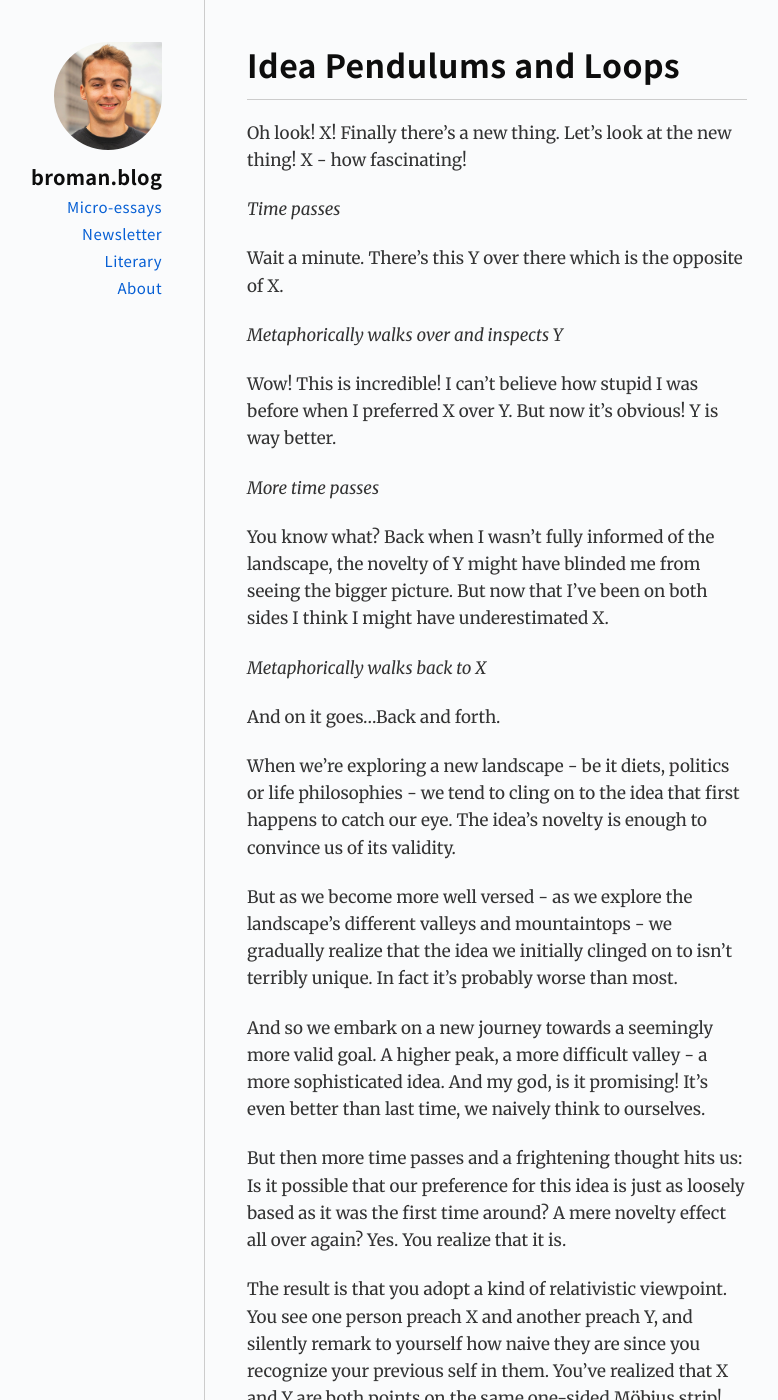
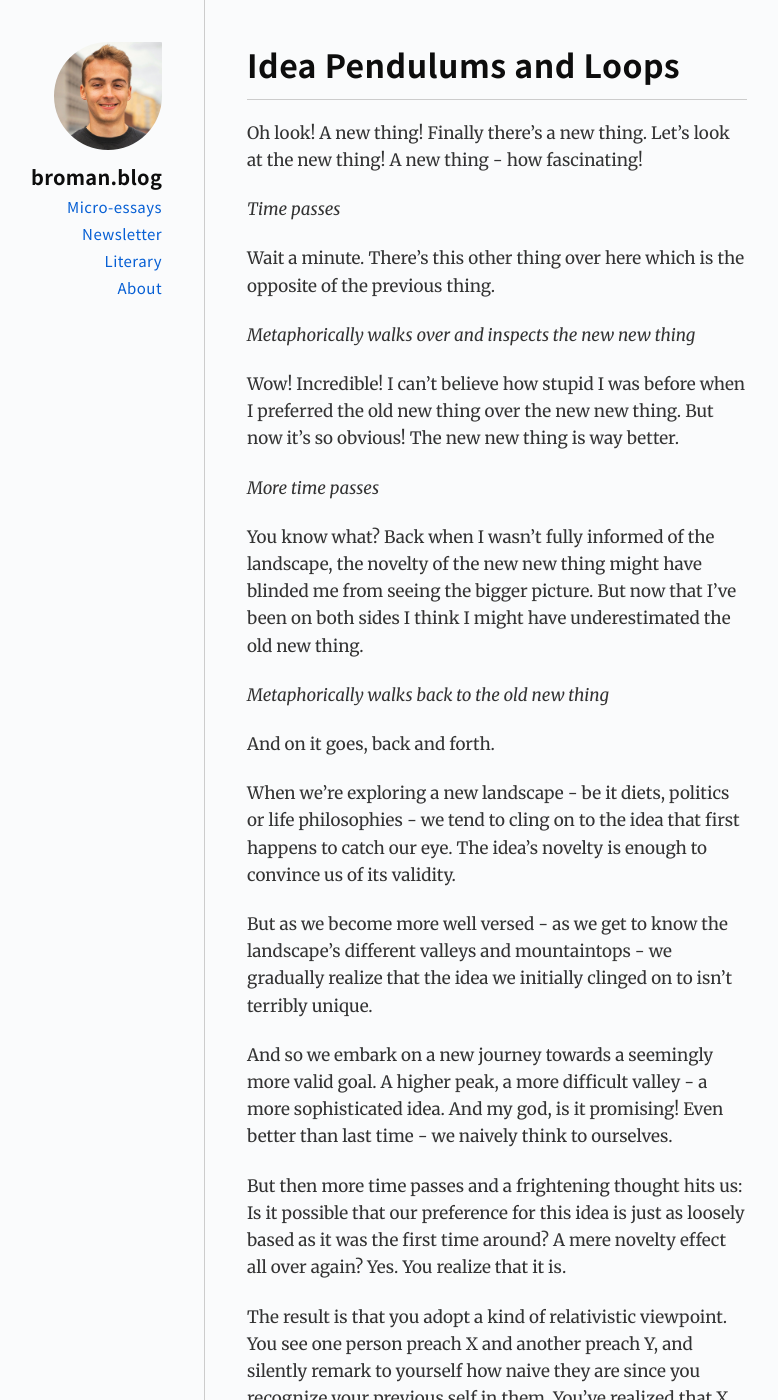
Before and after one commit to gdbroman/broman.blog, a Jekyll site: the page built from _posts/2020/2020-02-24-idea-pendulums.md, in a window 1280 px wide and 1400 px high. Shown: the whole window, without its empty margins (251-1029 px from the left). Built offline with Jekyll 4.4.1, drawn with Linux system fonts in a browser that asks for light colours; some of the changed text lies outside the part shown.

Commit message:
revision

```diff
--- a/_posts/2020/2020-02-24-idea-pendulums.md
+++ b/_posts/2020/2020-02-24-idea-pendulums.md
@@ -3,37 +3,35 @@ title: "Idea Pendulums and Loops"
 permalink: idea-pendulums
 ---
 
-Oh look! X! Finally there's a new thing. Let's look at the new thing! X - how fascinating!
+Oh look! A new thing! Finally there's a new thing. Let's look at the new thing! A new thing - how fascinating!
 
 *Time passes*
 
-Wait a minute. There's this Y over there which is the opposite of X.
+Wait a minute. There's this other thing over here which is the opposite of the previous thing.
 
-*Metaphorically walks over and inspects Y*
+*Metaphorically walks over and inspects the new new thing*
 
-Wow! This is incredible! I can't believe how stupid I was before when I preferred X over Y. But now it's obvious! Y is way better.
+Wow! Incredible! I can't believe how stupid I was before when I preferred the old new thing over the new new thing. But now it's so obvious! The new new thing is way better.
 
 *More time passes*
 
-You know what? Back when I wasn't fully informed of the landscape, the novelty of Y might have blinded me from seeing the bigger picture. But now that I've been on both sides I think I might have underestimated X.
+You know what? Back when I wasn't fully informed of the landscape, the novelty of the new new thing might have blinded me from seeing the bigger picture. But now that I've been on both sides I think I might have underestimated the old new thing.
 
-*Metaphorically walks back to X*
+*Metaphorically walks back to the old new thing*
 
-And on it goes...Back and forth.
+And on it goes, back and forth.
 
 When we're exploring a new landscape - be it diets, politics or life philosophies - we tend to cling on to the idea that first happens to catch our eye. The idea's novelty is enough to convince us of its validity.
 
-But as we become more well versed - as we explore the landscape's different valleys and mountaintops - we gradually realize that the idea we initially clinged on to isn't terribly unique. In fact it's probably worse than most.
+But as we become more well versed - as we get to know the landscape's different valleys and mountaintops - we gradually realize that the idea we initially clinged on to isn't terribly unique.
 
-And so we embark on a new journey towards a seemingly more valid goal. A higher peak, a more difficult valley - a more sophisticated idea. And my god, is it promising! It's even better than last time, we naively think to ourselves.
+And so we embark on a new journey towards a seemingly more valid goal. A higher peak, a more difficult valley - a more sophisticated idea. And my god, is it promising! Even better than last time - we naively think to ourselves.
 
 But then more time passes and a frightening thought hits us: Is it possible that our preference for this idea is just as loosely based as it was the first time around? A mere novelty effect all over again? Yes. You realize that it is.
 
-The result is that you adopt a kind of relativistic viewpoint. You see one person preach X and another preach Y, and silently remark to yourself how naive they are since you recognize your previous self in them. You've realized that X and Y are both points on the same one-sided Möbius strip!
+The result is that you adopt a kind of relativistic viewpoint. You see one person preach X and another preach Y, and silently remark to yourself how naive they are since you recognize your previous self in them. You've realized that X and Y are both points on the same Möbius strip!
 
-You are wiser now. Right or wrong. Better or worse. True or false. It's all just perspective. There's no such thing as objective truth!
-
-Until there is.
+You are wiser now. Right or wrong, better or worse, true or false. It is all perspective. There is no such thing as objective truth! Until there is.
 
 Until, one of the ideas reintroduce themselves in your mind as more presentable - be it X or Y, it doesn't matter (because you know where this is going). And this time it's different. This time your preference will be objective. Based in reality.
 
@@ -41,4 +39,4 @@ And just like that, you've closed the loop. Forever stuck in an eternal cycle, r
 
 And lastly you notice something unfortunate. That most haven't even completed a single loop. That they're still stuck at X or Y.
 
-This can only mean one thing. That there's an even higher meta level to this game. A loop yet to be discovered.
+This can only mean one thing: A loop yet to be discovered.
```
